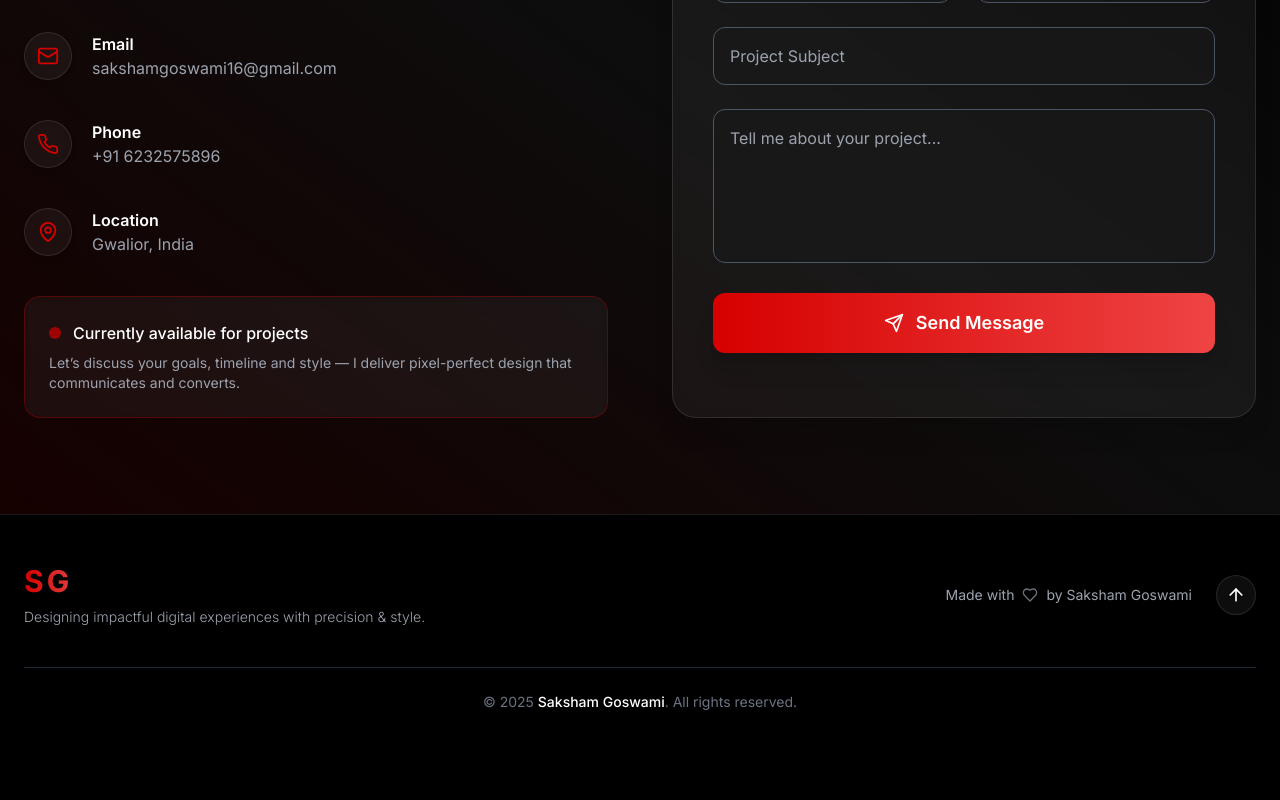
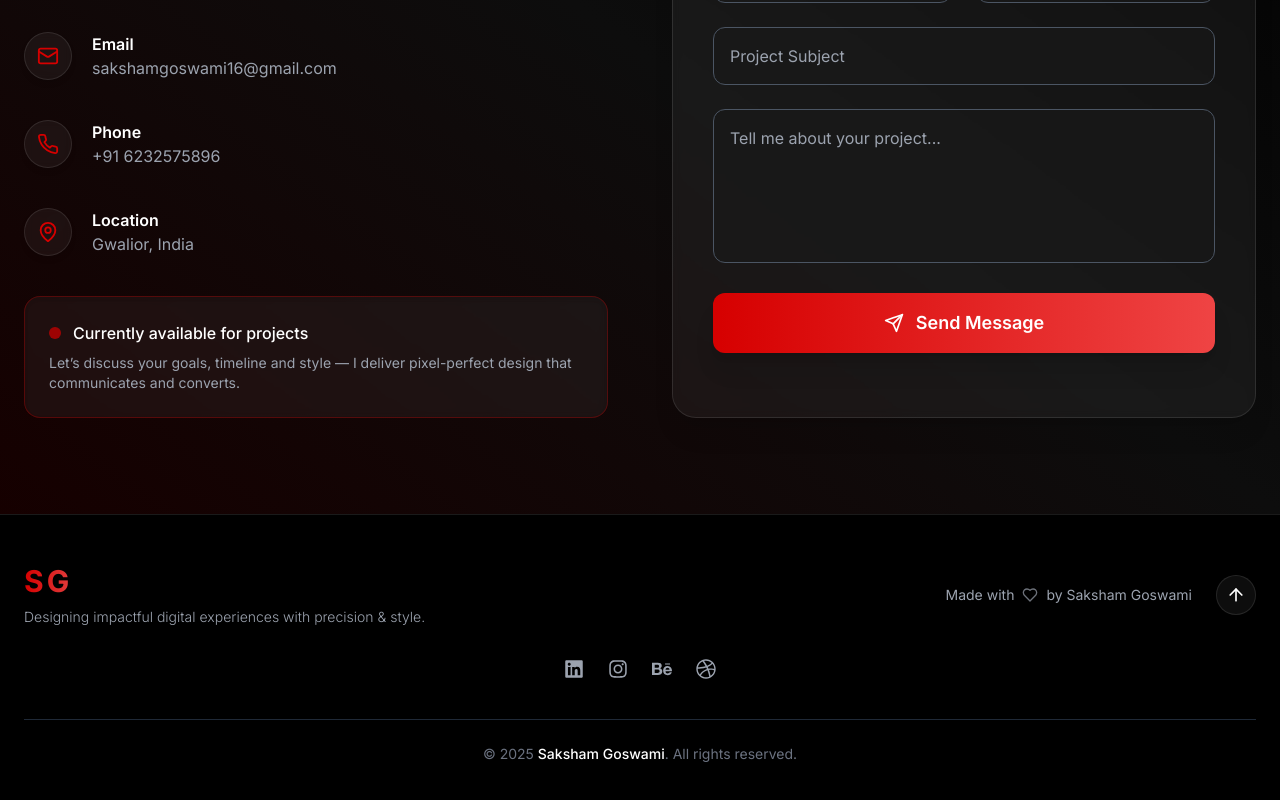
Before and after one commit to sakshamstudios/graphic-designing-portfolio, a React (Vite) app: page / in a window 1280 px wide. Shown: the part 4216-5016 px from the top of the page. Before the commit the page ends 4976 px from the top, so only its background shows below. Built offline with nearby package versions, Linux system fonts and the light colour scheme.

Commit message:
made some changes

```diff
--- a/package.json
+++ b/package.json
@@ -18,6 +18,7 @@
     "lucide-react": "^0.344.0",
     "react": "^18.3.1",
     "react-dom": "^18.3.1",
+    "react-icons": "^5.5.0",
     "react-swipeable": "^7.0.2",
     "react-tsparticles": "^2.12.2"
   },
--- a/src/components/Footer.tsx
+++ b/src/components/Footer.tsx
@@ -1,8 +1,9 @@
-import { Heart, ArrowUp } from 'lucide-react';
+import { Heart, ArrowUp } from "lucide-react";
+import { FaLinkedin, FaInstagram, FaBehance, FaDribbble } from "react-icons/fa"; // using react-icons for social icons
 
 export const Footer = () => {
   const scrollToTop = () => {
-    window.scrollTo({ top: 0, behavior: 'smooth' });
+    window.scrollTo({ top: 0, behavior: "smooth" });
   };
 
   return (
@@ -19,14 +20,12 @@ export const Footer = () => {
 
           {/* Credits & Scroll Button */}
           <div className="flex flex-col items-center md:flex-row gap-4 md:gap-6">
-            {/* Credit Line */}
             <div className="flex items-center text-gray-400 text-sm space-x-2">
               <span>Made with</span>
               <Heart className="text-neon-pink animate-pulse" size={16} />
               <span>by Saksham Goswami</span>
             </div>
 
-            {/* Scroll to Top Button */}
             <button
               onClick={scrollToTop}
               className="w-10 h-10 rounded-full glass-effect shadow-md flex items-center justify-center transition-all duration-300 hover:shadow-lg group"
@@ -40,6 +39,42 @@ export const Footer = () => {
           </div>
         </div>
 
+        {/* 🌐 Social Links */}
+        <div className="mt-8 flex justify-center gap-6 text-gray-400">
+          <a
+            href="https://www.linkedin.com/in/saksham-goswami-a870aa2b9?utm_source=share&utm_campaign=share_via&utm_content=profile&utm_medium=android_app"
+            target="_blank"
+            rel="noopener noreferrer"
+            className="hover:text-white transition-colors"
+          >
+            <FaLinkedin size={20} />
+          </a>
+          <a
+            href="https://www.instagram.com/the_saksham_verse?igsh=MXd3dDZwN3k3b3BzcA=="
+            target="_blank"
+            rel="noopener noreferrer"
+            className="hover:text-white transition-colors"
+          >
+            <FaInstagram size={20} />
+          </a>
+          <a
+            href="https://www.behance.net/sakshamgoswami2"
+            target="_blank"
+            rel="noopener noreferrer"
+            className="hover:text-white transition-colors"
+          >
+            <FaBehance size={20} />
+          </a>
+          <a
+            href="https://dribbble.com/Saksham_Verse"
+            target="_blank"
+            rel="noopener noreferrer"
+            className="hover:text-white transition-colors"
+          >
+            <FaDribbble size={20} />
+          </a>
+        </div>
+
         {/* Divider Line */}
         <div className="mt-10 border-t border-gray-800 pt-6 text-center text-sm text-gray-500">
           &copy; 2025 <span className="text-white font-medium">Saksham Goswami</span>. All rights reserved.
```
Also changed, not shown: 1 other file (tests, documents, lock files or other folders).
